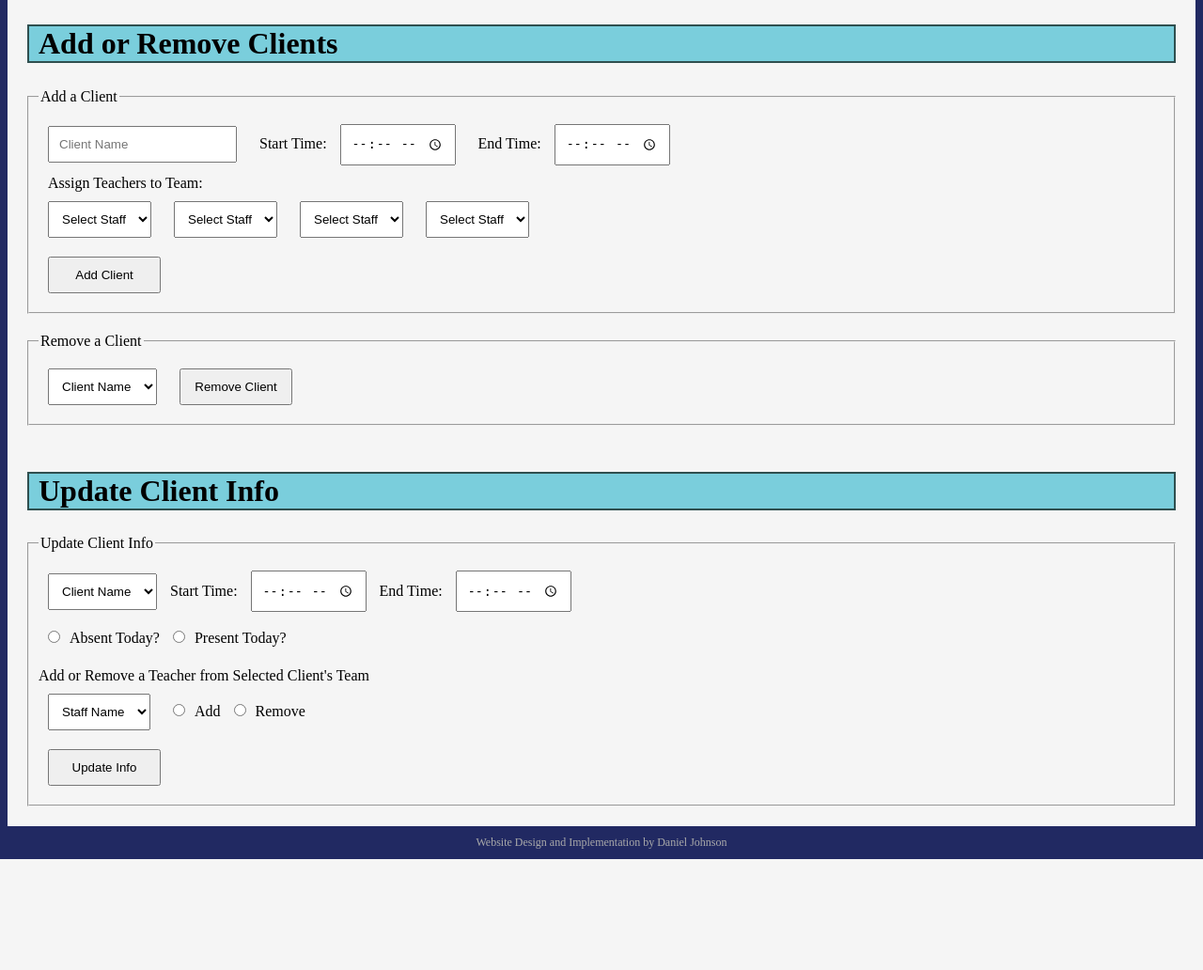
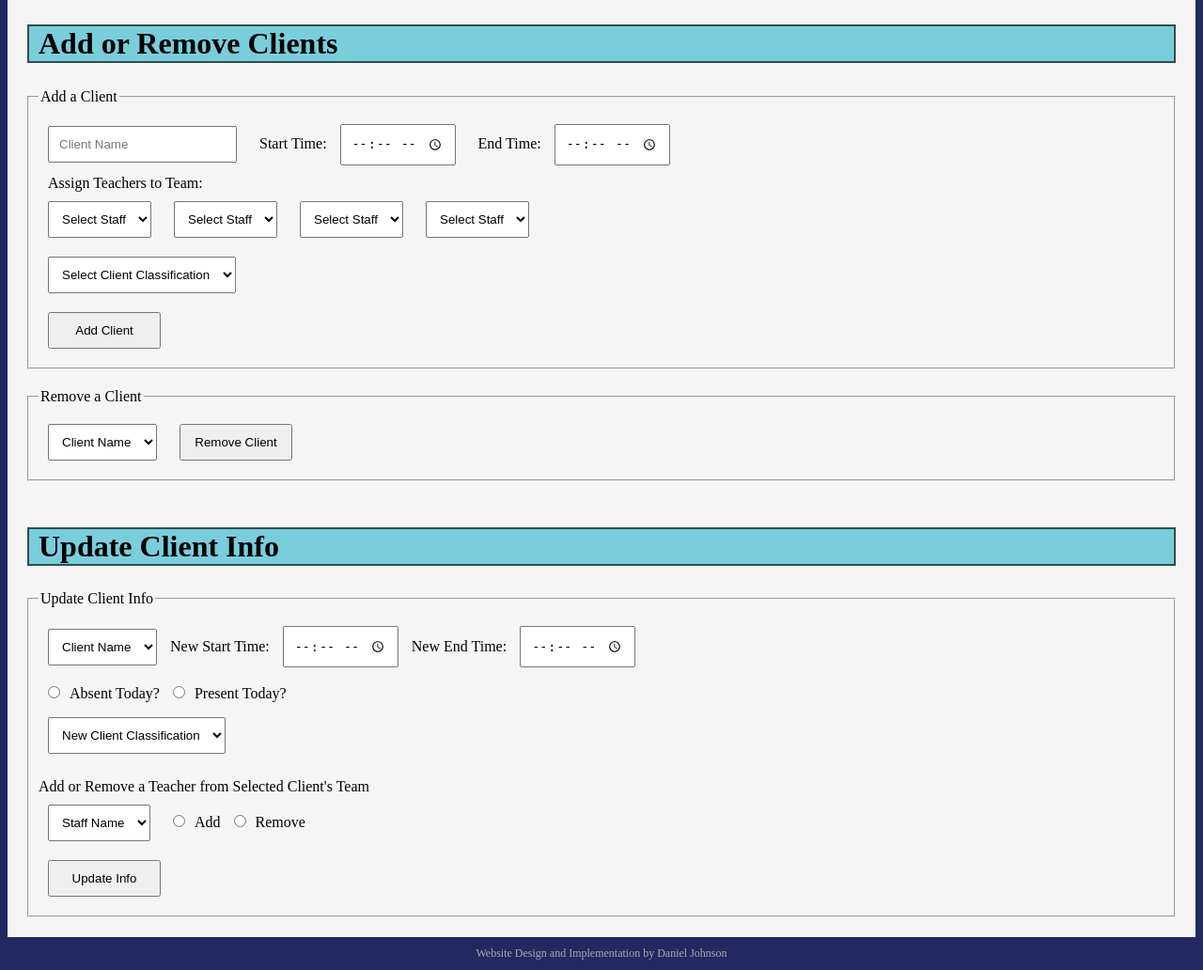
Before and after one commit to djjohnsongeek/achieve, a Flask app: page /clients in a window 1280 px wide. Shown: the part 378-1410 px from the top of the page at 94% size. Before the commit the page ends 1292 px from the top, so only its background shows below. Run offline with Flask 2, Linux system fonts and the light colour scheme; data that the repository does not hold is empty.

Commit message:
added client and staff color classification select forms

```diff
--- a/templates/clients.html
+++ b/templates/clients.html
@@ -40,6 +40,12 @@
                     {% for item in staff_query %}
                     <option value="{{item['name']}}">{{ item["name"] }}</option>
                     {% endfor %}
+                </select><br/>
+                <select name="color">
+                    <option value="" selected disabled>Select Client Classification</option>
+                    <option value="1">Green</option>
+                    <option value="2">Yellow</option>
+                    <option value="3">Red</option>
                 </select><br/>
                 <button type="submit" id="btn_add_client" class="btn_submit" value="add_client" name="btn_add_client">Add Client</button>
             </fieldset>
@@ -92,12 +98,18 @@
                     <option value ="{{ name['name'] }}">{{ name["name"] }}</option>
                     {% endfor %}
                 </select>
-                    <lable for="new_client_hours_start">Start Time:</lable>
+                    <lable for="new_client_hours_start">New Start Time:</lable>
                     <input type="time" name="new_client_hours_start" id="new_client_hours_start" placeholder="hh:mm">
-                    <lable for="new_client_hours_end">End Time:</lable>
+                    <lable for="new_client_hours_end">New End Time:</lable>
                     <input type="time" name="new_client_hours_end" id="new_client_hours_end" placeholder="hh:mm"><br/>
                     <input type="radio" name="absent" value="1">Absent Today?
                     <input type="radio" name="absent" value="0">Present Today?<br/>
+                    <select name="update_color">
+                        <option value="" disabled selected>New Client Classification</option>
+                        <option value="1">Green</option>
+                        <option value="2">Yellow</option>
+                        <option value="3">Red</option>
+                    </select><br/>
                     <p></p>Add or Remove a Teacher from Selected Client's Team<br/>
                     <select name="new_teacher"><br/>
                         <option disabled selected value="">Staff Name</option>
```
Also changed, not shown: templates/staff.html (+7 -0 lines).
